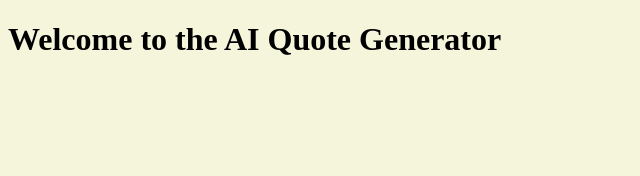
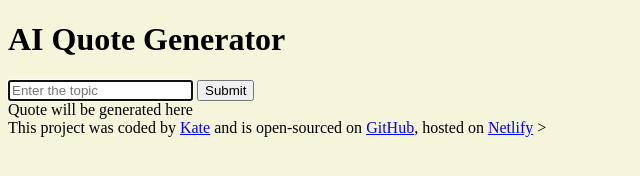
Before and after one commit to KatrinaIT/quote-generator, a plain HTML site: page index.html in a window 1280 px wide. Shown: the whole page, without its empty margins (0-640 px from the left). Drawn offline with Linux system fonts and the light colour scheme.

Commit message:
added basic html structure

```diff
--- a/index.html
+++ b/index.html
@@ -1,13 +1,41 @@
 <!DOCTYPE html>
 <html lang="en">
   <head>
-	<meta charset="UTF-8">
-	<meta name="viewport" content="width=device-width, initial-scale=1.0">
-	<link rel="stylesheet" href="src/style.css">
+    <meta charset="UTF-8" />
+    <meta name="viewport" content="width=device-width, initial-scale=1.0" />
+    <link rel="stylesheet" href="src/style.css" />
     <title>AI Quote Generator</title>
   </head>
   <body>
-	<h1>Welcome to the AI Quote Generator</h1>
+    <header>
+      <h1>AI Quote Generator</h1>
+    </header>
+    <main>
+      <form action="">
+        <input
+          type="text"
+          placeholder="Enter the topic"
+          autofocus
+          required
+          autocomplete="off"
+        />
+        <input type="submit" />
+        <div>Quote will be generated here</div>
+      </form>
+    </main>
+
+    <footer>
+      This project was coded by
+      <a href="https://github.com/KatrinaIT" target="_blank">Kate</a> and is
+      open-sourced on
+      <a href="https://github.com/KatrinaIT/quote-generator" target="_blank"
+        >GitHub</a
+      >, hosted on
+      <a href="https://quotes-generator-ai.netlify.app/" target="_blank"
+        >Netlify</a
+      >
+      >
+    </footer>
 
     <script src="src/script.js"></script>
   </body>
```
Lines whose indentation alone changed are shown as unchanged.
